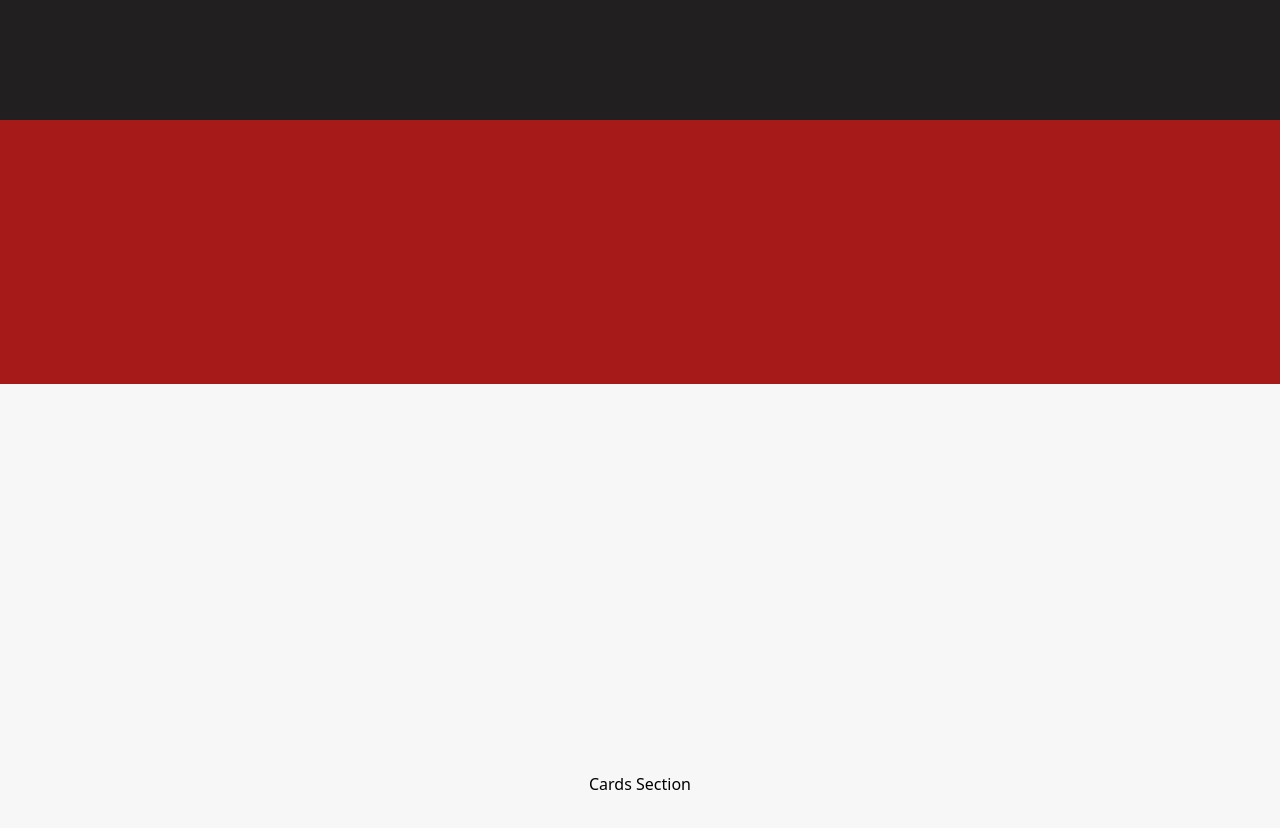
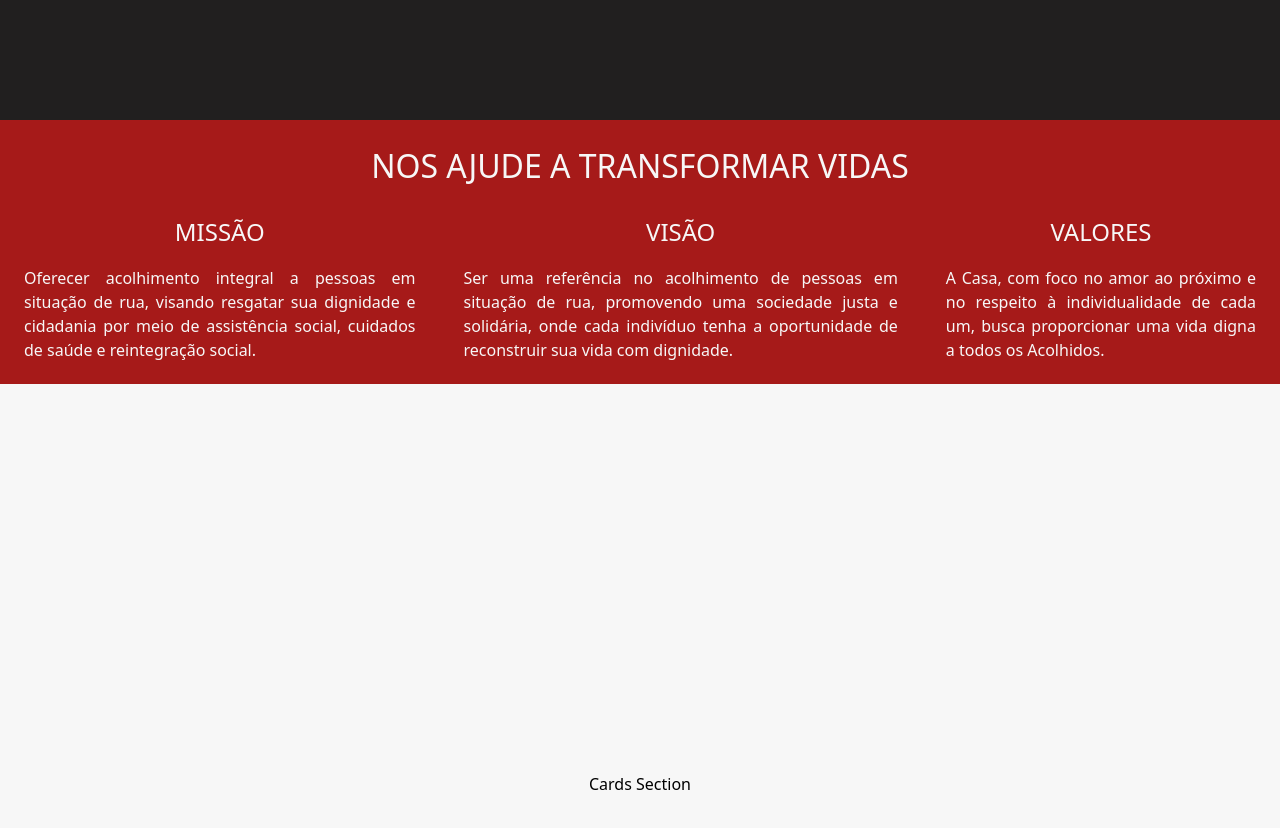
Before and after one commit to Projeto-PIEX-Sao-Camilo-de-Lelis/CSCL-Site, a React (Vite) app in the folder cscl-site/: page / in a window 1280 px wide. Shown: the part 1240-2068 px from the top of the page. Built offline with nearby package versions, Linux system fonts and the light colour scheme.

Commit message:
Migração do Banner Nossos Valores para Tailwindcss

```diff
--- a/cscl-site/src/components/banners/InstitutionalValues.jsx
+++ b/cscl-site/src/components/banners/InstitutionalValues.jsx
@@ -1,3 +1,40 @@
 export default function InstitutionalValues() {
-  return <div className="w-full h-[33vh] bg-main"></div>;
+  return (
+    <div className="w-full h-[80vh] md:h-[33vh] bg-main text-whiteColor p-[1.5rem]">
+      <div className="flex flex-col gap-[1.5rem] items-center justify-center h-full  w-full">
+        <h1 className="text-[2rem] text-center">
+          NOS AJUDE A TRANSFORMAR VIDAS
+        </h1>
+        <div className=" flex flex-col md:flex-row items-center justify-around h-full text-center md:text-justify gap-[3rem]">
+          <div className="flex flex-col md:gap-[1rem]">
+            <hr className="border-t border-black my-4 md:hidden" />
+            <h2 className="text-[1.5rem] md:text-center">MISSÃO</h2>
+            <p>
+              Oferecer acolhimento integral a pessoas em situação de rua,
+              visando resgatar sua dignidade e cidadania por meio de assistência
+              social, cuidados de saúde e reintegração social.
+            </p>
+          </div>
+          <div className="flex flex-col md:gap-[1rem]">
+            <hr className="border-t border-black my-4 md:hidden" />
+            <h2 className="text-[1.5rem] md:text-center">VISÃO</h2>
+            <p>
+              Ser uma referência no acolhimento de pessoas em situação de rua,
+              promovendo uma sociedade justa e solidária, onde cada indivíduo
+              tenha a oportunidade de reconstruir sua vida com dignidade.
+            </p>
+          </div>
+          <div className="flex flex-col md:gap-[1rem]">
+            <hr className="border-t border-black my-4 md:hidden" />
+            <h2 className="text-[1.5rem] md:text-center">VALORES</h2>
+            <p>
+              A Casa, com foco no amor ao próximo e no respeito à
+              individualidade de cada um, busca proporcionar uma vida digna a
+              todos os Acolhidos.
+            </p>
+          </div>
+        </div>
+      </div>
+    </div>
+  );
 }
```
